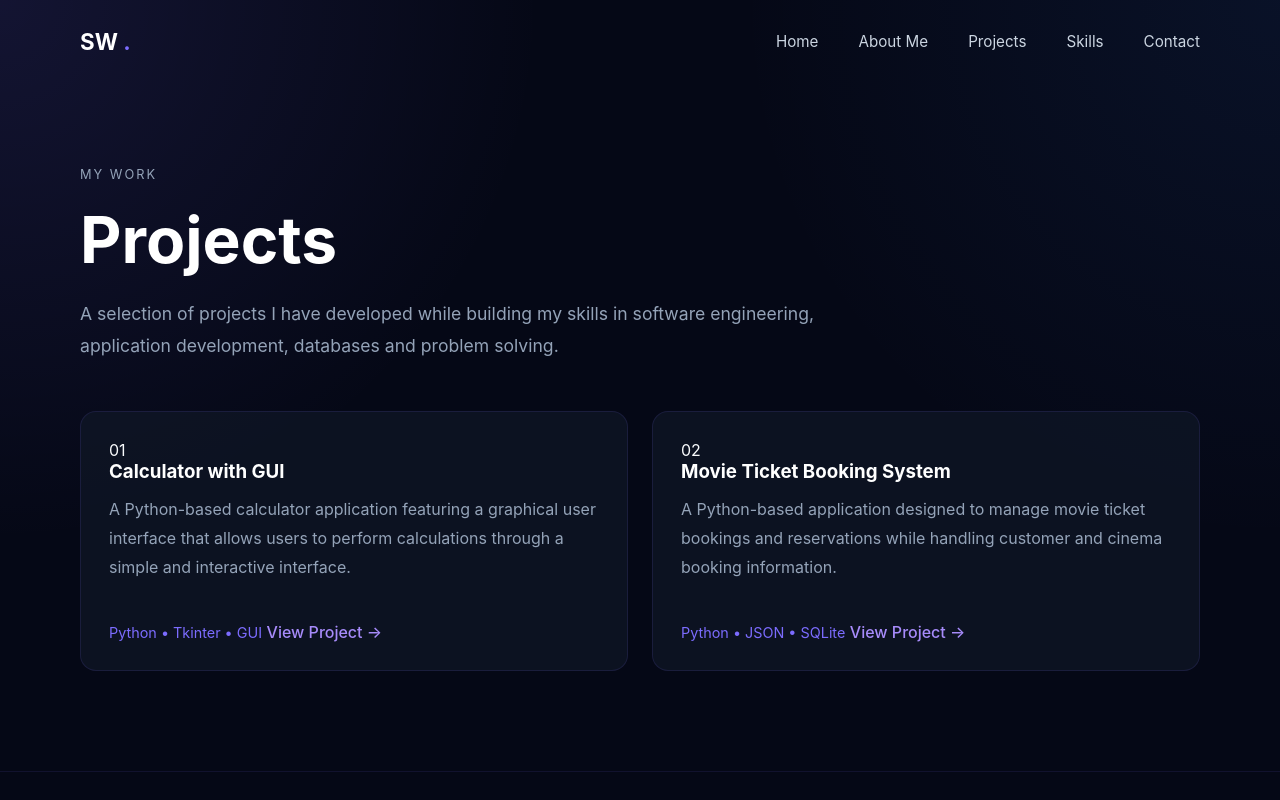
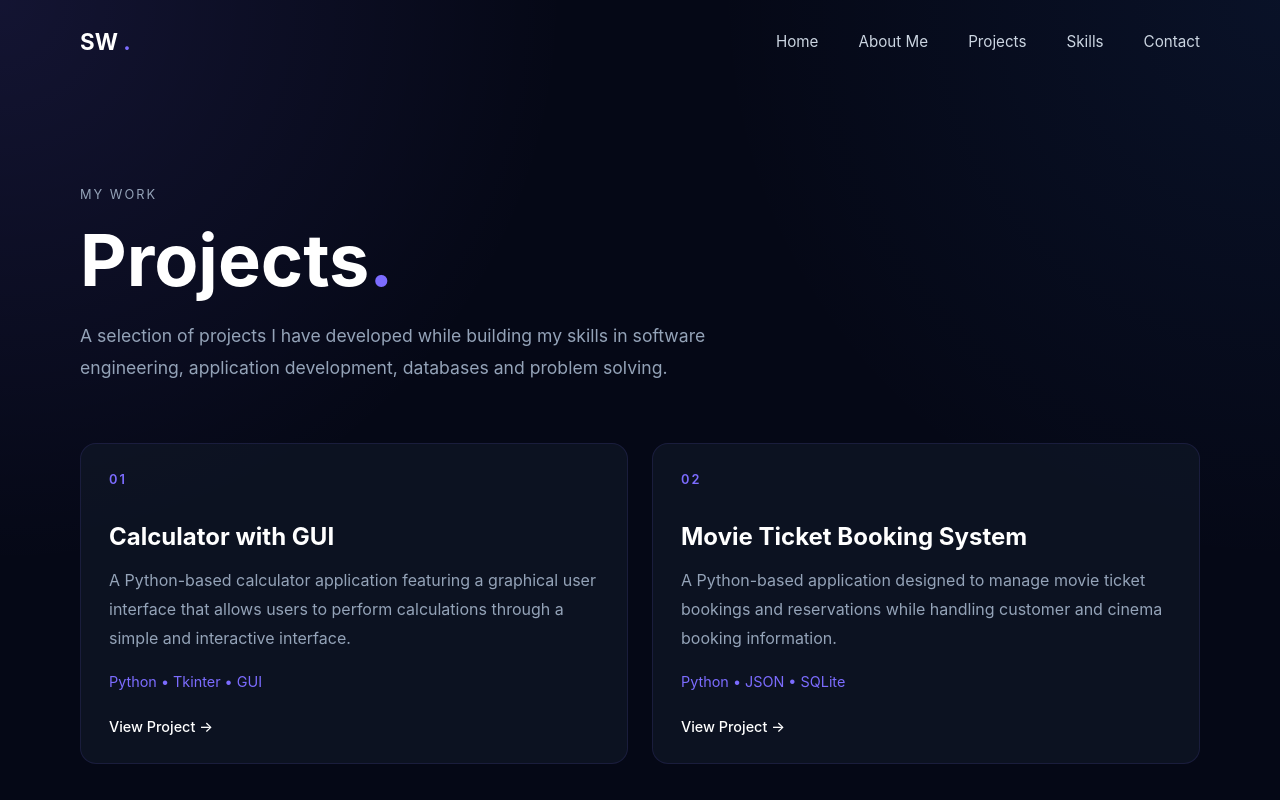
Before and after one commit to kadenward101/kadenward101.github.io, a plain HTML site: page projects.html in a window 1280 px wide. Shown: the top 800 px of the page. Drawn offline with Linux system fonts and the light colour scheme.

Commit message:
Add styles for projects page and project cards

```diff
--- a/src/styles.css
+++ b/src/styles.css
@@ -338,3 +338,103 @@ footer {
         font-size: 2.8rem;
     }
 }
+
+.logo a {
+    color: inherit;
+    text-decoration: none;
+}
+
+.projects-page {
+    min-height: calc(100vh - 160px);
+    padding-top: 100px;
+    padding-bottom: 120px;
+}
+
+.projects-header {
+    max-width: 700px;
+    margin-bottom: 60px;
+}
+
+.projects-header h1 {
+    font-size: 4.5rem;
+    font-weight: 700;
+    line-height: 1;
+    margin: 18px 0 24px;
+    color: #ffffff;
+}
+
+.projects-header h1::after {
+    content: ".";
+    color: #7c6cff;
+}
+
+.projects-intro {
+    font-size: 1.1rem;
+    line-height: 1.8;
+    color: #94a3b8;
+}
+
+.project-card {
+    position: relative;
+    min-height: 320px;
+    display: flex;
+    flex-direction: column;
+}
+
+.project-number {
+    color: #7c6cff;
+    font-size: 0.8rem;
+    font-weight: 600;
+    letter-spacing: 2px;
+    margin-bottom: 35px;
+}
+
+.project-card h3 {
+    font-size: 1.5rem;
+    margin-bottom: 15px;
+}
+
+.project-card p {
+    flex-grow: 1;
+    margin-bottom: 20px;
+}
+
+.project-link {
+    display: inline-block;
+    width: fit-content;
+    margin-top: 28px;
+    color: #ffffff;
+    text-decoration: none;
+    font-size: 0.9rem;
+    font-weight: 500;
+    transition: 0.3s ease;
+}
+
+.project-link:hover {
+    color: #7c6cff;
+    transform: translateX(6px);
+}
+
+@media (max-width: 900px) {
+    .projects-page {
+        padding-top: 70px;
+    }
+
+    .projects-header h1 {
+        font-size: 3.5rem;
+    }
+}
+
+@media (max-width: 600px) {
+    .projects-page {
+        padding-top: 50px;
+    }
+
+    .projects-header h1 {
+        font-size: 2.8rem;
+    }
+
+    .projects-header {
+        margin-bottom: 40px;
+    }
+}
```
